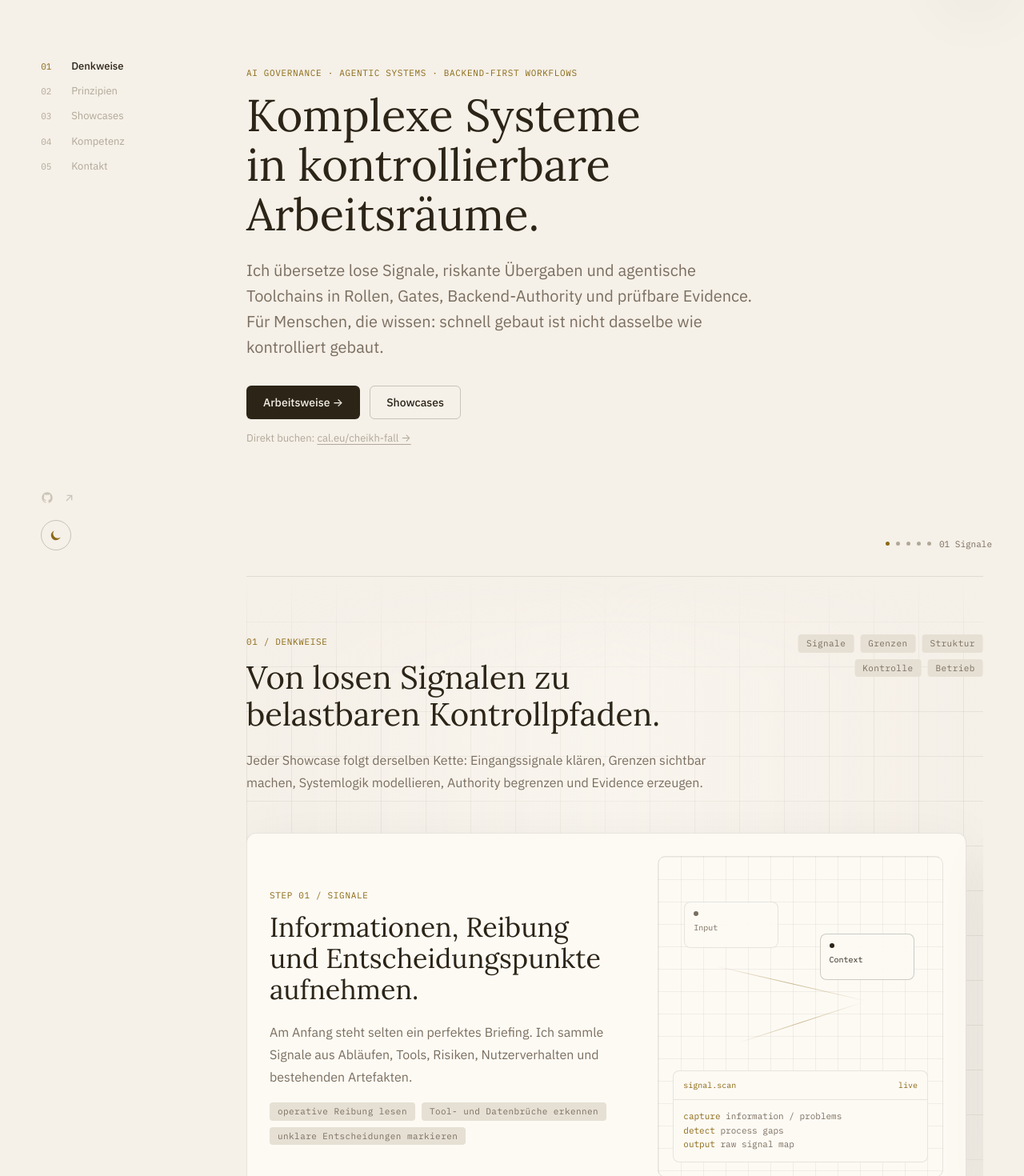
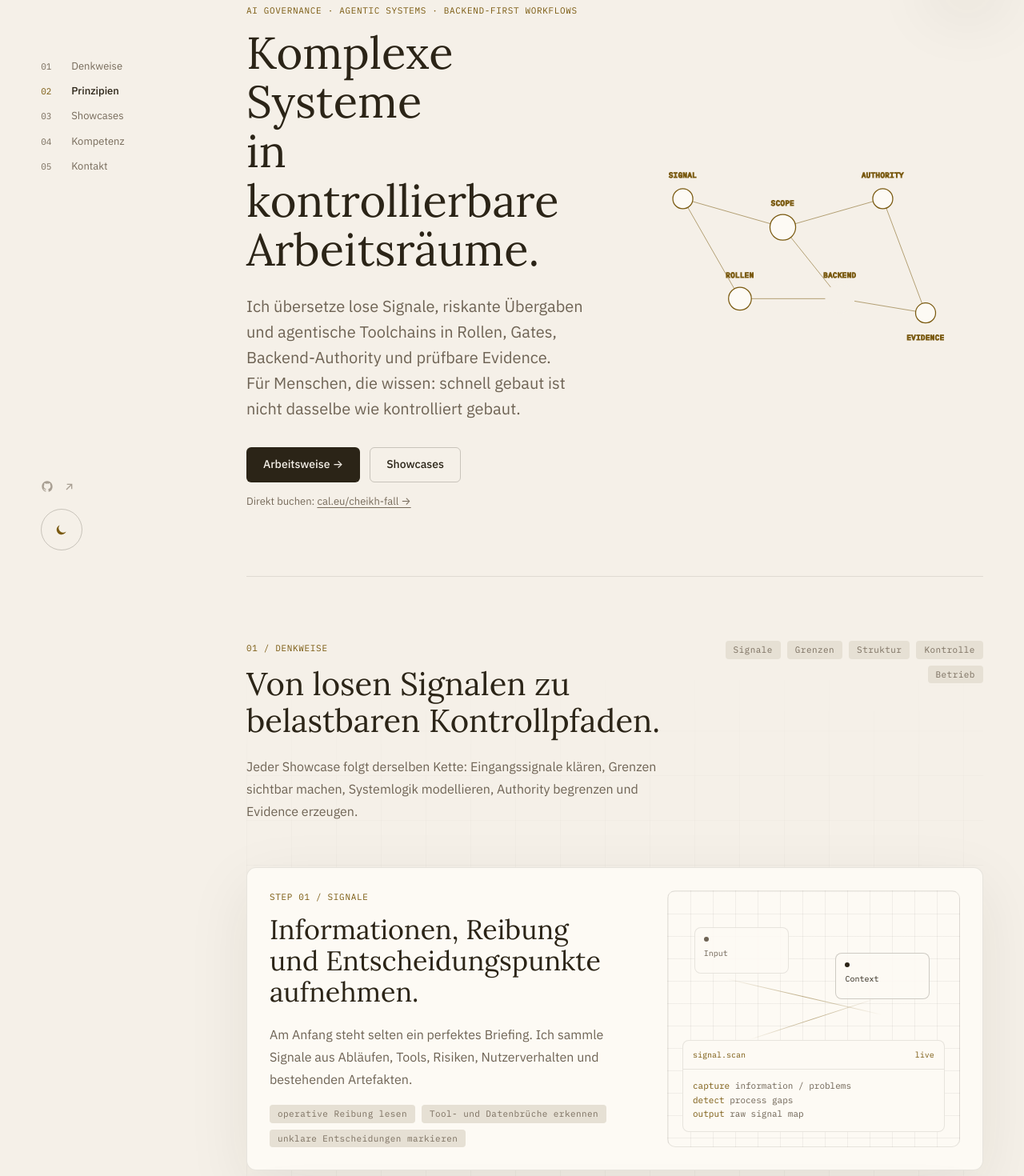
Before and after one commit to baum777/portfolio, a Next.js app: page / in a window 1280 px wide. Shown: the part 80-1550 px from the top of the page at 80% size. Built offline with nearby package versions, Linux system fonts and the light colour scheme.

Commit message:
P1–P4 UI/UX Pro Max fixes: a11y, layout, process-scroll, polish

```diff
--- a/app/globals.css
+++ b/app/globals.css
@@ -17,11 +17,11 @@
   --color-border: rgba(43, 36, 23, 0.1);
   --color-border-em: rgba(43, 36, 23, 0.22);
   --color-ink: #2b2417;
-  --color-ink-2: #7a6e5f;
-  --color-ink-3: #b0a898;
+  --color-ink-2: #6e6354;
+  --color-ink-3: #766a5a;
   --color-accent: #2b2417;
   --color-accent-inv: #f5f0e8;
-  --color-mono: #8b6914;
+  --color-mono: #7a5a10;
   --color-tag-bg: #e6e0d4;
   --color-tag-text: #7a6e5f;
   --color-nav-bg: rgba(245, 240, 232, 0.93);
@@ -43,8 +43,8 @@
   --color-border: rgba(192, 202, 245, 0.1);
   --color-border-em: rgba(192, 202, 245, 0.22);
   --color-ink: #c0caf5;
-  --color-ink-2: #787c99;
-  --color-ink-3: #565f89;
+  --color-ink-2: #8a8fa6;
+  --color-ink-3: #7e81a3;
   --color-accent: #7aa2f7;
   --color-accent-inv: #1a1b26;
   --color-mono: #e0af68;
@@ -122,6 +122,27 @@ button:focus-visible {
   outline-offset: 4px;
 }
 
+.skip-link {
+  position: absolute;
+  top: -100px;
+  left: 8px;
+  z-index: 200;
+  padding: 10px 16px;
+  border-radius: 6px;
+  background: var(--color-accent);
+  color: var(--color-accent-inv);
+  font-size: 14px;
+  font-weight: 500;
+  text-decoration: none;
+  transition: top 0.12s ease;
+}
+
+.skip-link:focus {
+  top: 8px;
+  outline: 2px solid var(--color-mono);
+  outline-offset: 2px;
+}
+
 h1,
 h2,
 h3,
@@ -265,8 +286,12 @@ p {
 }
 
 .theme-toggle {
+  box-sizing: content-box;
   width: 38px;
   height: 38px;
+  min-width: 44px;
+  min-height: 44px;
+  padding: 3px;
   margin-top: 20px;
   display: inline-flex;
   align-items: center;
@@ -321,14 +346,15 @@ p {
 
 .language-toggle span {
   display: inline-flex;
-  min-width: 34px;
-  min-height: 30px;
+  min-width: 44px;
+  min-height: 44px;
   align-items: center;
   justify-content: center;
   border-radius: 999px;
   font-family: var(--font-mono);
   font-size: 11px;
   letter-spacing: 0.08em;
+  line-height: 1;
 }
 
 .language-toggle span.active {
@@ -407,23 +433,27 @@ h1 {
   display: inline-flex;
   align-items: center;
   justify-content: center;
-  min-height: 42px;
+  min-height: 44px;
   padding: 10px 20px;
   border-radius: 6px;
   border: 0.5px solid transparent;
   font-size: 14px;
   font-weight: 500;
   line-height: 1.2;
-  transition: opacity 120ms ease;
+  transition: background-color 150ms ease, color 150ms ease, border-color 150ms ease;
 }
 
 .button:hover {
-  opacity: 0.75;
+  opacity: 1;
 }
 
 .button.primary {
   color: var(--color-accent-inv);
   background: var(--color-accent);
+}
+
+.button.primary:hover {
+  background: color-mix(in srgb, var(--color-accent) 88%, var(--color-ink) 12%);
 }
 
 .button.secondary,
@@ -433,6 +463,12 @@ h1 {
   border-color: var(--color-border-em);
 }
 
+.button.secondary:hover,
+.button.ghost:hover {
+  border-color: var(--color-mono);
+  color: var(--color-mono);
+}
+
 .section {
   min-height: 100vh;
   padding: clamp(80px, 10vh, 140px) 0;
@@ -441,7 +477,7 @@ h1 {
 
 .section-head {
   display: grid;
-  grid-template-columns: 170px minmax(0, 1fr);
+  grid-template-columns: 180px minmax(0, 1fr);
   gap: 44px;
   margin-bottom: 36px;
   align-items: start;
@@ -470,16 +506,15 @@ h1 {
 
 .process-scroll {
   position: relative;
-  height: 500svh;
   border-top: 0.5px solid var(--color-border);
   border-bottom: 0.5px solid var(--color-border);
+  padding: clamp(80px, 10vh, 140px) 0;
 }
 
 .process-sticky {
-  position: sticky;
-  top: 0;
-  height: 100svh;
-  overflow: hidden;
+  position: relative;
+  display: block;
+  overflow: visible;
 }
 
 .process-sticky::before {
@@ -488,25 +523,22 @@ h1 {
   inset: 0;
   pointer-events: none;
   background:
-    linear-gradient(90deg, transparent 0%, color-mix(in srgb, var(--color-surface) 48%, transparent) 50%, transparent 100%),
     linear-gradient(color-mix(in srgb, var(--color-ink) 7%, transparent) 1px, transparent 1px),
     linear-gradient(90deg, color-mix(in srgb, var(--color-ink) 7%, transparent) 1px, transparent 1px);
-  background-size: auto, 56px 56px, 56px 56px;
-  transform: translate3d(calc(var(--process-progress) * -180px), 0, 0);
+  background-size: 56px 56px, 56px 56px;
+  opacity: 0.45;
   mask-image: linear-gradient(to bottom, transparent, black 16%, black 82%, transparent);
 }
 
 .process-meta {
-  position: absolute;
-  left: 50%;
-  top: clamp(64px, 9vh, 96px);
+  position: relative;
   z-index: 3;
-  transform: translateX(-50%);
-  display: flex;
-  justify-content: space-between;
-  align-items: flex-start;
+  display: grid;
+  grid-template-columns: minmax(0, 1fr) auto;
   gap: 28px;
-  pointer-events: none;
+  align-items: start;
+  margin-bottom: 56px;
+  pointer-events: auto;
 }
 
 .process-title {
@@ -524,25 +556,20 @@ h1 {
 .process-track {
   position: relative;
   z-index: 2;
-  display: flex;
-  align-items: center;
-  gap: 40px;
-  width: max-content;
-  height: 100%;
-  padding: 340px 0 40px;
-  will-change: transform;
-  transform: translate3d(0, 0, 0);
+  display: grid;
+  grid-template-columns: 1fr;
+  gap: 32px;
+  max-width: var(--max);
+  margin-inline: auto;
 }
 
 .process-card {
-  flex: 0 0 min(900px, calc(100vw - 300px));
-  height: min(500px, calc(100svh - 340px));
-  min-height: 360px;
   border: 0.5px solid var(--color-border);
   border-radius: 12px;
   background: var(--color-surface);
   box-shadow: var(--shadow-soft);
   overflow: hidden;
+  cursor: default;
 }
 
 .step-header {
@@ -744,23 +771,7 @@ h1 {
 }
 
 .process-indicator {
-  position: fixed;
-  right: 40px;
-  bottom: 32px;
-  z-index: 10;
-  display: flex;
-  align-items: center;
-  gap: 10px;
-  color: var(--color-ink-2);
-  font-family: var(--font-mono);
-  font-size: var(--text-xs);
-  line-height: 1.5;
-  opacity: 0;
-  pointer-events: none;
-  transform: translateY(6px);
-  transition:
-    opacity 120ms ease,
-    transform 120ms ease;
+  display: none;
 }
 
 .process-indicator.visible {
@@ -815,8 +826,9 @@ h1 {
 
 .projects {
   display: grid;
+  grid-template-columns: repeat(auto-fit, minmax(360px, 1fr));
   gap: 24px;
-  max-width: 680px;
+  max-width: var(--max);
   margin-inline: auto;
 }
 
@@ -1081,8 +1093,8 @@ h1 {
   opacity: 0.01;
   transform: translateY(22px);
   transition:
-    opacity 520ms ease,
-    transform 520ms ease;
+    opacity 320ms cubic-bezier(0.2, 0.8, 0.2, 1),
+    transform 320ms cubic-bezier(0.2, 0.8, 0.2, 1);
 }
 
 .masked.in-view {
@@ -1233,8 +1245,8 @@ h1 {
   }
 
   .language-toggle span {
-    min-width: 28px;
-    min-height: 24px;
+    min-width: 44px;
+    min-height: 44px;
     font-size: 10px;
   }
 
@@ -1270,16 +1282,16 @@ h1 {
   }
 
   .process-scroll {
-    height: auto;
     border-top: 0.5px solid var(--color-border);
     border-bottom: 0.5px solid var(--color-border);
+    padding: 80px 0;
   }
 
   .process-sticky {
     position: relative;
     height: auto;
     overflow: visible;
-    padding: 80px 0;
+    padding: 0;
   }
 
   .process-sticky::before,
@@ -1299,23 +1311,23 @@ h1 {
   }
 
   .process-track {
-    display: block;
+    display: grid;
+    grid-template-columns: 1fr;
+    gap: 24px;
     width: min(100% - 40px, var(--max));
-    height: auto;
     margin-inline: auto;
     padding: 0;
-    transform: none !important;
   }
 
   .process-card {
     width: 100%;
     height: auto;
     min-height: 0;
-    border: 0;
-    border-radius: 0;
-    border-bottom: 0.5px solid var(--color-border);
-    background: transparent;
-    box-shadow: none;
+    border: 0.5px solid var(--color-border);
+    border-radius: 12px;
+    background: var(--color-surface);
+    box-shadow: var(--shadow-soft);
+    cursor: default;
   }
 
   .process-card:first-child {
@@ -1478,3 +1490,113 @@ h1 {
     transform: none;
   }
 }
+
+/* Hero-Illustration (theme-responsive node-and-line graph) */
+.hero-illustration {
+  display: none;
+}
+
+@media (min-width: 900px) {
+  .hero {
+    display: grid;
+    grid-template-columns: minmax(0, 1fr) minmax(0, 1fr);
+    align-items: center;
+    gap: clamp(32px, 5vw, 64px);
+  }
+
+  .hero-illustration {
+    display: block;
+    width: 100%;
+    max-width: 480px;
+    margin-inline: auto;
+    color: var(--color-mono);
+  }
+}
+
+.hero-illustration .node {
+  fill: var(--color-surface);
+  stroke: currentcolor;
+  stroke-width: 1.4;
+}
+
+.hero-illustration .node.emphasized {
+  fill: var(--color-mono);
+  color: var(--color-accent-inv);
+}
+
+.hero-illustration .node.emphasized circle {
+  fill: currentcolor;
+}
+
+.hero-illustration .edge {
+  stroke: currentcolor;
+  stroke-width: 1.1;
+  stroke-opacity: 0.55;
+  fill: none;
+}
+
+.hero-illustration .label {
+  fill: var(--color-ink-2);
+  font-family: var(--font-mono);
+  font-size: 10px;
+  letter-spacing: 0.06em;
+  text-transform: uppercase;
+}
+
+/* Back-to-Top */
+.back-to-top {
+  position: fixed;
+  right: 24px;
+  bottom: 24px;
+  z-index: 40;
+  display: inline-flex;
+  align-items: center;
+  justify-content: center;
+  min-width: 44px;
+  min-height: 44px;
+  padding: 8px 14px;
+  border: 0.5px solid var(--color-border-em);
+  border-radius: 999px;
+  background: color-mix(in srgb, var(--color-surface) 92%, transparent);
+  color: var(--color-ink-2);
+  font-family: var(--font-mono);
+  font-size: 11px;
+  letter-spacing: 0.06em;
+  text-transform: uppercase;
+  cursor: pointer;
+  -webkit-backdrop-filter: blur(10px);
+  backdrop-filter: blur(10px);
+  opacity: 0;
+  pointer-events: none;
+  transform: translateY(8px);
+  transition: opacity 180ms ease, transform 180ms ease, color 150ms ease, border-color 150ms ease;
+}
+
+.back-to-top.visible {
+  opacity: 1;
+  pointer-events: auto;
+  transform: translateY(0);
+}
+
+.back-to-top:hover {
+  color: var(--color-mono);
+  border-color: var(--color-mono);
+}
+
+.back-to-top svg {
+  width: 14px;
+  height: 14px;
+  margin-left: 6px;
+  stroke: currentcolor;
+  fill: none;
+  stroke-width: 1.6;
+  stroke-linecap: round;
+  stroke-linejoin: round;
+}
+
+/* Data-Saver: Hintergrund-Grid abschalten */
+@media (prefers-reduced-data: reduce) {
+  body::before {
+    display: none;
+  }
+}
--- a/app/layout.tsx
+++ b/app/layout.tsx
@@ -48,11 +48,37 @@ const themeInitScript = `
 })();
 `;
 
+const noscriptThemeStyle = `
+:root {
+  --color-bg: #f5f0e8;
+  --color-surface: #fdfaf4;
+  --color-surface-2: #ede8df;
+  --color-border: rgba(43, 36, 23, 0.1);
+  --color-border-em: rgba(43, 36, 23, 0.22);
+  --color-ink: #2b2417;
+  --color-ink-2: #6e6354;
+  --color-ink-3: #766a5a;
+  --color-accent: #2b2417;
+  --color-accent-inv: #f5f0e8;
+  --color-mono: #7a5a10;
+  --color-tag-bg: #e6e0d4;
+  --color-tag-text: #6e6354;
+  --color-nav-bg: rgba(245, 240, 232, 0.93);
+  --color-link: #2b2417;
+  --color-link-hover: #7a5a10;
+  --shadow-soft: 0 24px 80px rgba(43, 36, 23, 0.08);
+  color-scheme: light;
+}
+`;
+
 export default function RootLayout({ children }: { children: ReactNode }) {
   return (
     <html lang="de" data-theme="light" suppressHydrationWarning>
       <head>
         <meta name="viewport" content="width=device-width, initial-scale=1.0" />
+        <noscript>
+          <style dangerouslySetInnerHTML={{ __html: noscriptThemeStyle }} />
+        </noscript>
         <script dangerouslySetInnerHTML={{ __html: themeInitScript }} />
         <link rel="preconnect" href="https://fonts.googleapis.com" />
         <link rel="preconnect" href="https://fonts.gstatic.com" crossOrigin="anonymous" />
@@ -61,7 +87,10 @@ export default function RootLayout({ children }: { children: ReactNode }) {
           rel="stylesheet"
         />
       </head>
-      <body>{children}</body>
+      <body>
+        <a href="#hero-title" className="skip-link">Zum Hauptinhalt springen</a>
+        {children}
+      </body>
     </html>
   );
 }
--- a/components/home-page-client.tsx
+++ b/components/home-page-client.tsx
@@ -135,6 +135,59 @@ function renderLines(text: string) {
   ));
 }
 
+function HeroIllustration() {
+  return (
+    <svg className="hero-illustration" viewBox="0 0 480 320" role="img" aria-hidden="true" focusable="false">
+      <g className="edges">
+        <path className="edge" d="M 60 80 L 200 120" />
+        <path className="edge" d="M 200 120 L 340 80" />
+        <path className="edge" d="M 60 80 L 140 220" />
+        <path className="edge" d="M 200 120 L 280 220" />
+        <path className="edge" d="M 140 220 L 280 220" />
+        <path className="edge" d="M 280 220 L 400 240" />
+        <path className="edge" d="M 340 80 L 400 240" />
+      </g>
+      <g className="nodes">
+        <g className="node">
+          <circle cx="60" cy="80" r="14" />
+          <text className="label" x="60" y="50" textAnchor="middle">Signal</text>
+        </g>
+        <g className="node">
+          <circle cx="200" cy="120" r="18" />
+          <text className="label" x="200" y="90" textAnchor="middle">Scope</text>
+        </g>
+        <g className="node">
+          <circle cx="340" cy="80" r="14" />
+          <text className="label" x="340" y="50" textAnchor="middle">Authority</text>
+        </g>
+        <g className="node">
+          <circle cx="140" cy="220" r="16" />
+          <text className="label" x="140" y="190" textAnchor="middle">Rollen</text>
+        </g>
+        <g className="node emphasized">
+          <circle cx="280" cy="220" r="20" />
+          <text className="label" x="280" y="190" textAnchor="middle">Backend</text>
+        </g>
+        <g className="node">
+          <circle cx="400" cy="240" r="14" />
+          <text className="label" x="400" y="278" textAnchor="middle">Evidence</text>
+        </g>
+      </g>
+    </svg>
+  );
+}
+
+function BackToTopButton({ label }: { label: string }) {
+  return (
+    <button className="back-to-top" type="button" data-back-to-top aria-label={label}>
+      <span>{label}</span>
+      <svg viewBox="0 0 24 24" aria-hidden="true" focusable="false">
+        <path d="M12 19V5M5 12l7-7 7 7" />
+      </svg>
+    </button>
+  );
+}
+
 function ExternalIcon({ name, className = "link-icon" }: { name: "github" | "external"; className?: string }) {
   if (name === "github") {
     return (
@@ -257,6 +310,7 @@ export function HomePageClient({ sites, projects }: HomePageClientProps) {
               </a>
             </p>
           </div>
+          <HeroIllustration />
         </section>
 
         <section
@@ -493,7 +547,7 @@ export function HomePageClient({ sites, projects }: HomePageClientProps) {
         </section>
 
         <footer className="footer">
-          <span>Cheikh Fall · {site.meta.footerClaim}</span>
+          <span>© 2026 Cheikh Fall · {site.meta.footerClaim}</span>
           <span className="footer-links">
             {site.footer.links.map((link) => (
               <a key={link.href} href={link.href} target="_blank" rel="noopener noreferrer">
@@ -502,6 +556,7 @@ export function HomePageClient({ sites, projects }: HomePageClientProps) {
             ))}
           </span>
         </footer>
+        <BackToTopButton label={language === "de" ? "Nach oben" : "Back to top"} />
       </main>
     </div>
   );
```
Also changed, not shown: hooks/use-scroll-effects.ts (+29 -62 lines).
